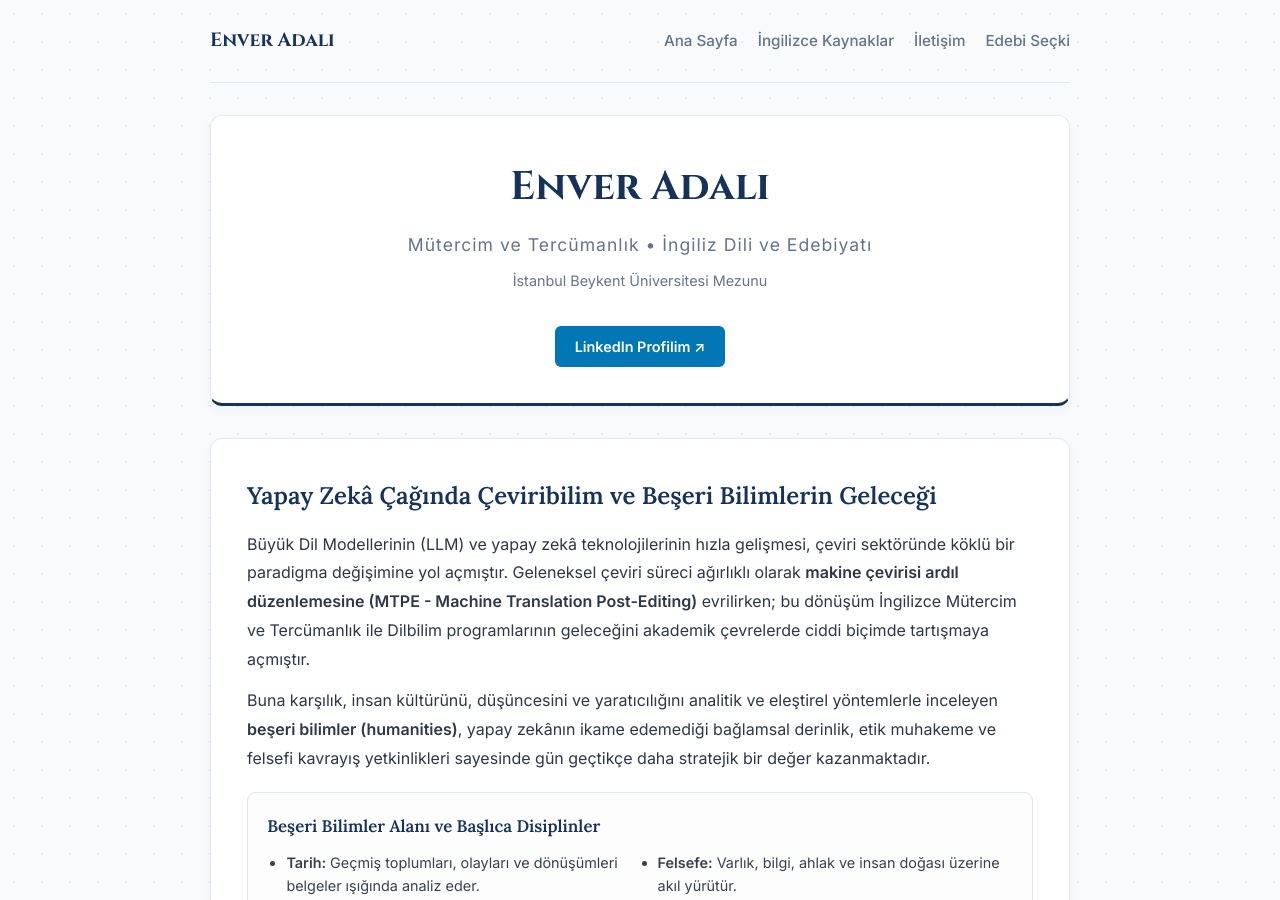
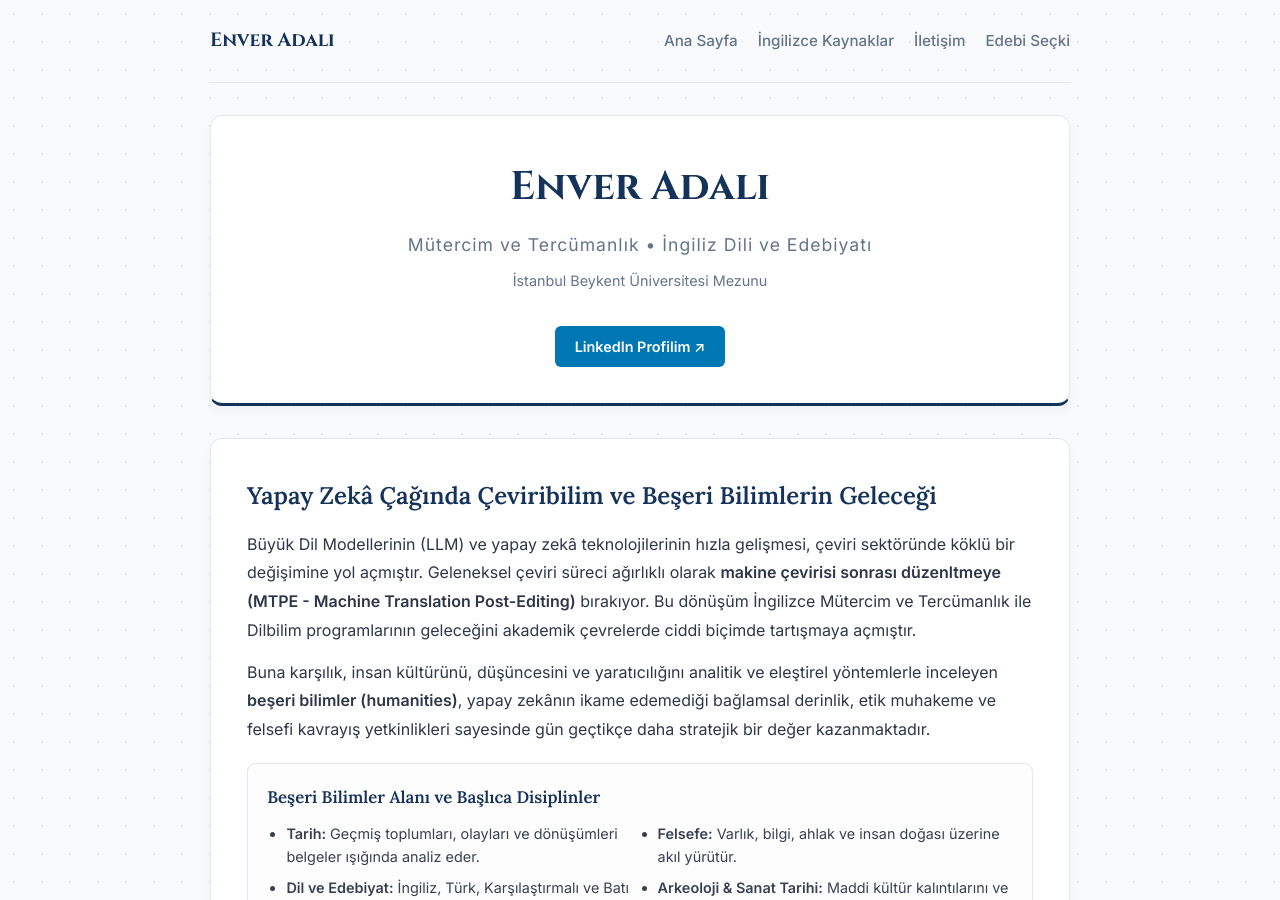
Before and after one commit to adalienver/adalienver.github.io, a Jekyll site: the page built from index.md, in a window 1280 px wide and 900 px high. Built offline with Jekyll 4.4.1, drawn with Linux system fonts in a browser that asks for light colours.

Commit message:
Update index.md

```diff
--- a/index.md
+++ b/index.md
@@ -24,7 +24,7 @@ title: Ana Sayfa
 <div class="card">
   <h2>Yapay Zekâ Çağında Çeviribilim ve Beşeri Bilimlerin Geleceği</h2>
   <p style="margin-top: 0.8rem; font-size: 1rem; line-height: 1.8; color: #2d3748;">
-    Büyük Dil Modellerinin (LLM) ve yapay zekâ teknolojilerinin hızla gelişmesi, çeviri sektöründe köklü bir paradigma değişimine yol açmıştır. Geleneksel çeviri süreci ağırlıklı olarak <strong>makine çevirisi ardıl düzenlemesine (MTPE - Machine Translation Post-Editing)</strong> evrilirken; bu dönüşüm İngilizce Mütercim ve Tercümanlık ile Dilbilim programlarının geleceğini akademik çevrelerde ciddi biçimde tartışmaya açmıştır.
+    Büyük Dil Modellerinin (LLM) ve yapay zekâ teknolojilerinin hızla gelişmesi, çeviri sektöründe köklü bir  değişimine yol açmıştır. Geleneksel çeviri süreci ağırlıklı olarak <strong>makine çevirisi sonrası düzenltmeye (MTPE - Machine Translation Post-Editing)</strong> bırakıyor. Bu dönüşüm İngilizce Mütercim ve Tercümanlık ile Dilbilim programlarının geleceğini akademik çevrelerde ciddi biçimde tartışmaya açmıştır.
   </p>
 
   <p style="margin-top: 0.8rem; font-size: 1rem; line-height: 1.8; color: #2d3748;">
```
